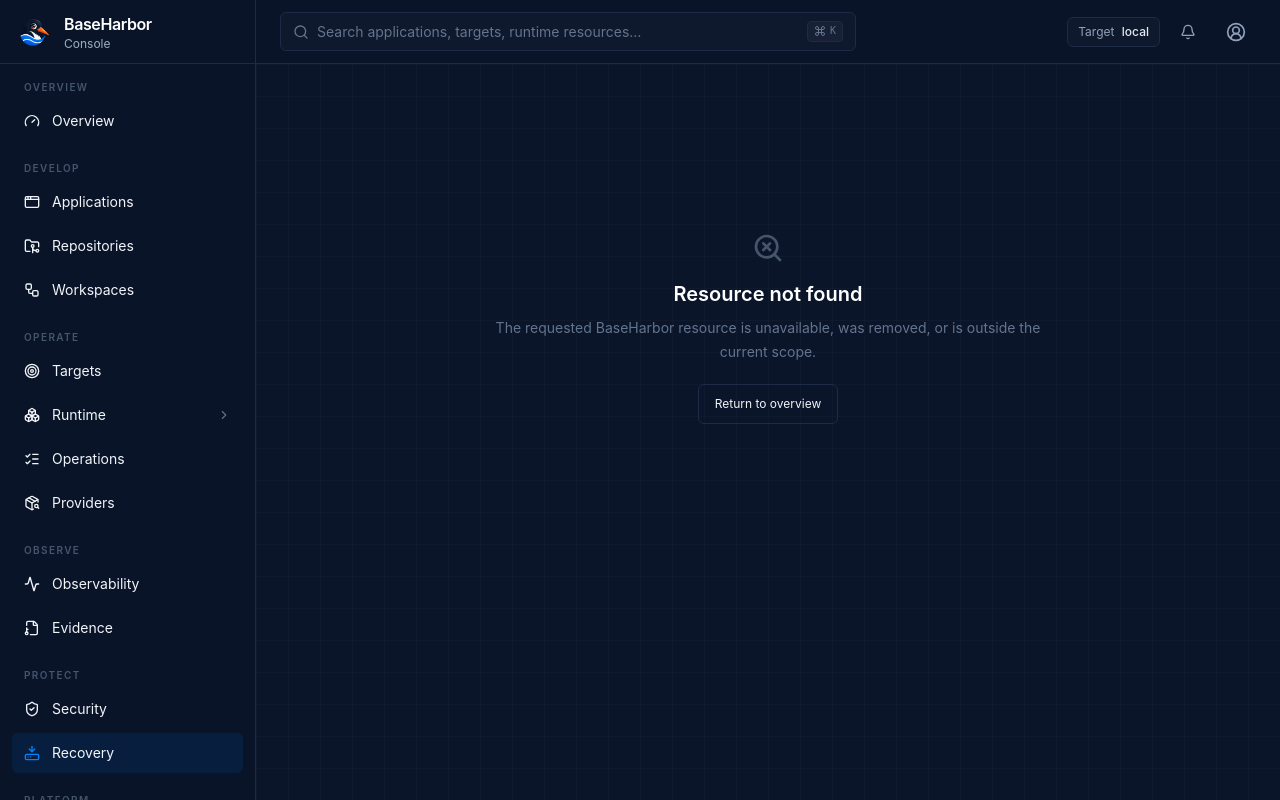
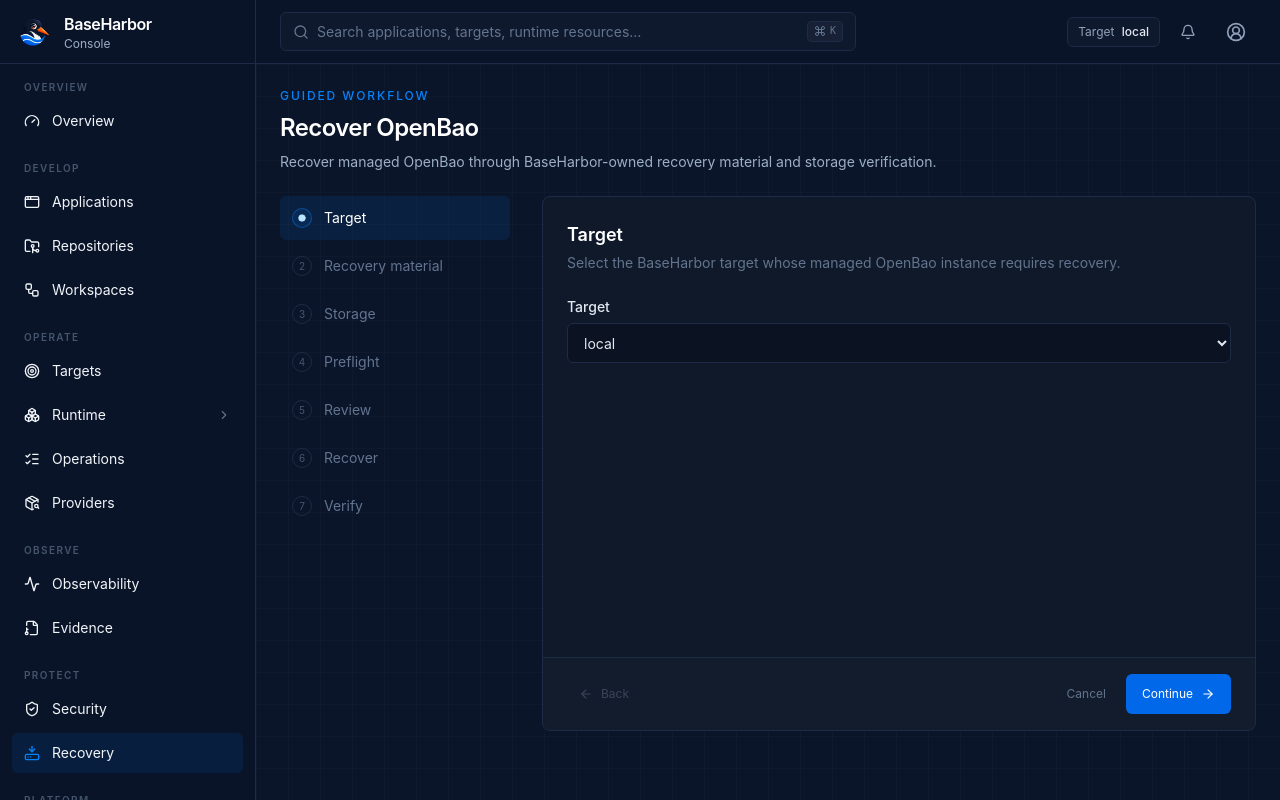
Before and after one commit to mcpdev80/baseharbor-console, a Next.js app: page /recovery/openbao in a window 1280 px wide. Before the commit this address had no page. Built offline with nearby package versions, Linux system fonts and the light colour scheme.

Commit message:
feat: complete remaining guided workflow families

```diff
--- /dev/null
+++ b/src/app/recovery/openbao/page.tsx
@@ -0,0 +1,5 @@
+import { OpenBaoRecoveryWizard } from "@/components/wizard/openbao-recovery-wizard";
+
+export default function OpenBaoRecoveryPage() {
+  return <OpenBaoRecoveryWizard />;
+}
```
